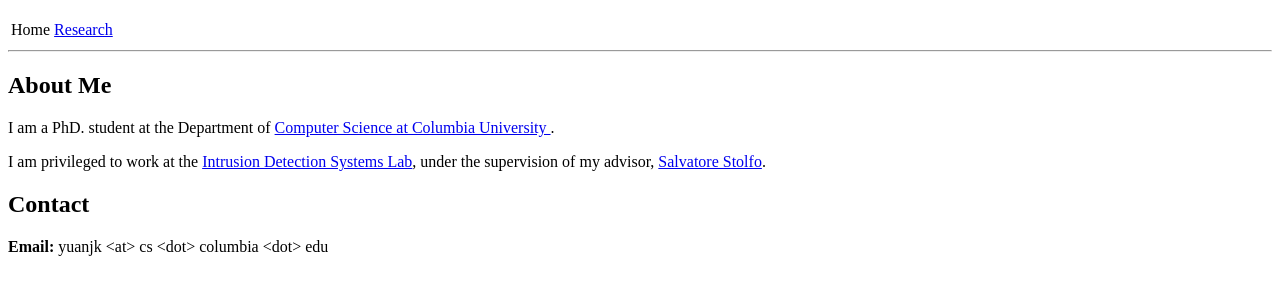
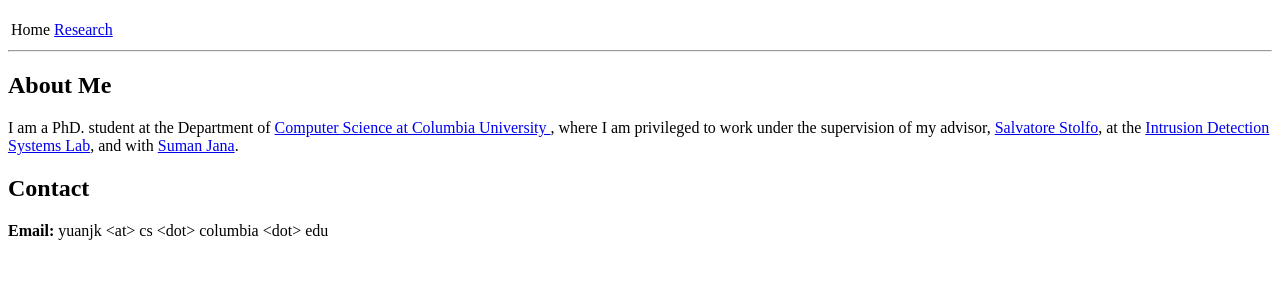
Before and after one commit to yujokang/yujokang.github.io, a plain HTML site: page index.html in a window 1280 px wide. Shown: the part 48-342 px from the top of the page. Drawn offline with Linux system fonts and the light colour scheme.

Commit message:
Improved About Me:
Added collaborator, and made it less chunky.

```diff
--- a/index.html
+++ b/index.html
@@ -13,12 +13,12 @@
 <p>I am a PhD. student at the Department of
 <a href="http://www.cs.columbia.edu/" target="_blank">
 Computer Science at Columbia University
-</a>.
-
-<p>I am privileged to work at the
+</a>,
+where I am privileged to work under the supervision of my advisor,
+<a href="http://www.cs.columbia.edu/~sal/" target="_blank">Salvatore Stolfo</a>,
+at the
 <a href="http://ids.cs.columbia.edu/" target="_blank">Intrusion Detection Systems Lab</a>,
-under the supervision of my advisor,
-<a href="http://www.cs.columbia.edu/~sal/" target="_blank">Salvatore Stolfo</a>.
+and with <a href="http://sumanj.info/" target="_blank">Suman Jana</a>.
 
 <h2>Contact</h2>
 <b>Email:</b> yuanjk &lt;at&gt; cs &lt;dot&gt; columbia &lt;dot&gt; edu
```
Also changed, not shown: 1 other file.
